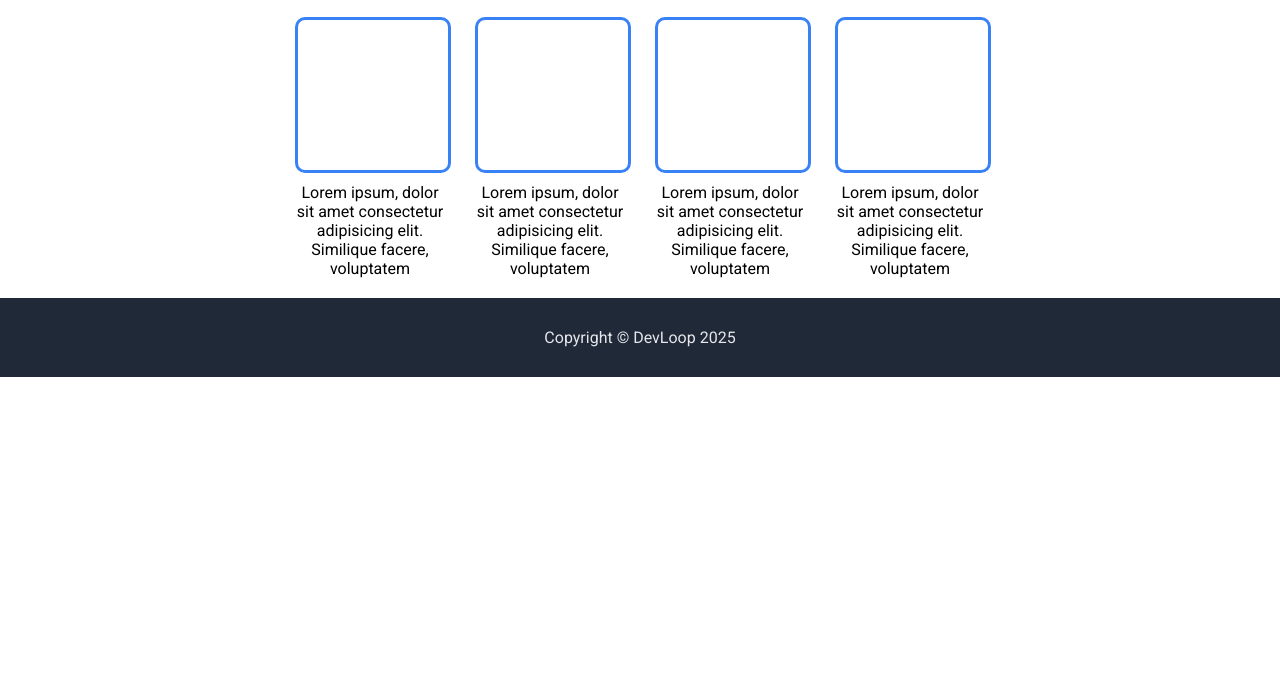
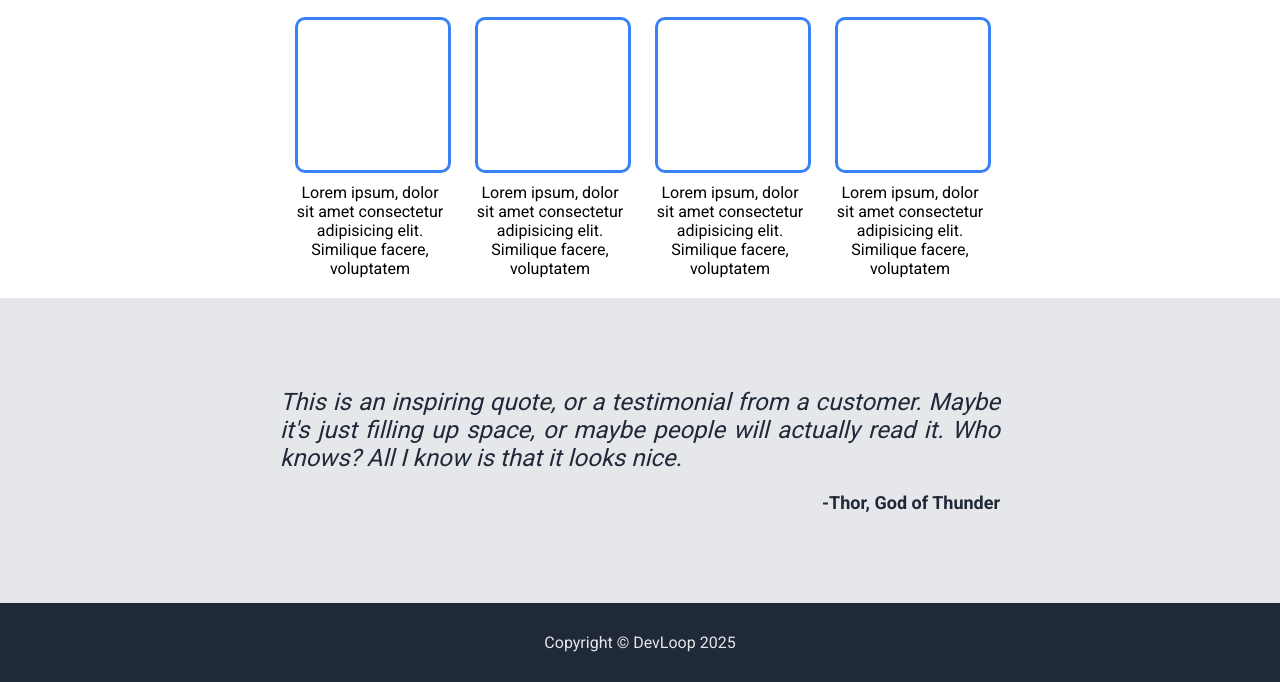
Before and after one commit to devloop307/Landing-Page, a plain HTML site: page index.html in a window 1280 px wide. Shown: the part 525-1207 px from the top of the page. Before the commit the page ends 902 px from the top, so only its background shows below. Drawn offline with Linux system fonts and the light colour scheme.

Commit message:
feature cards and position images or picture flex-box

```diff
--- a/index.html
+++ b/index.html
@@ -37,6 +37,7 @@
         </div>
     </div>
     </div>
+
     <div class="container">
       <div class="cont-1">
         <div class="title">Some random information</div>
@@ -59,6 +60,12 @@
           </div>
         </div>
       </div>
+     <div class="cont-2">
+        <div class="two">
+          <p class="quote">This is an inspiring quote, or a testimonial from a customer. Maybe it's just filling up space, or maybe people will actually read it. Who knows? All I know is that it looks nice.</p>
+          <p class="author">-Thor, God of Thunder</p>
+        </div>
+      </div>
     </div>
     <div class="footer">
       <p>Copyright &copy DevLoop 2025</p>
--- a/styles.css
+++ b/styles.css
@@ -48,12 +48,13 @@ ul{
 }
 
 .man{
-  max-width: 1000px;
+  max-width: 900px;
   padding: 0px 20px;
 }
 
 .sub-header{
   display: flex;
+  flex-wrap: wrap;
   justify-content: space-between;
   align-items: stretch;
   padding: 90px 0px;
@@ -68,6 +69,7 @@ h1,p{
 
 .left, .right{
   flex: 1;
+  min-height: 100%
 }
 
 h1{
@@ -131,11 +133,12 @@ button:hover{
   display: flex;
   justify-content: center;
   align-items: center;
+  flex-direction: column;
 }
 
 .cont-1{
   width: 100%;
-  max-width: 1000px;
+  max-width: 800px;
   padding: 20px;
   box-sizing: border-box;
 }
@@ -163,3 +166,34 @@ button:hover{
 .card{
   margin-bottom: 10px;
 }
+
+.cont-2 {
+  background: #e5e7eb;
+  width: 100vw;
+  padding: 90px 30px;
+  box-sizing: border-box;
+  display: flex;
+  justify-content: center;
+}
+
+.two {
+  max-width: 720px;
+  width: 100%;
+  text-align: center;
+}
+
+.quote {
+  font-size: 24px;
+  font-style: italic;
+  font-weight: 300;
+  color: #1F2937;
+  margin-bottom: 20px;
+  text-align: justify;
+}
+
+.author {
+  font-size: 18px;
+  font-weight: bold;
+  color: #1F2937;
+  justify-self: end;
+}
```
Lines whose indentation alone changed are shown as unchanged.
